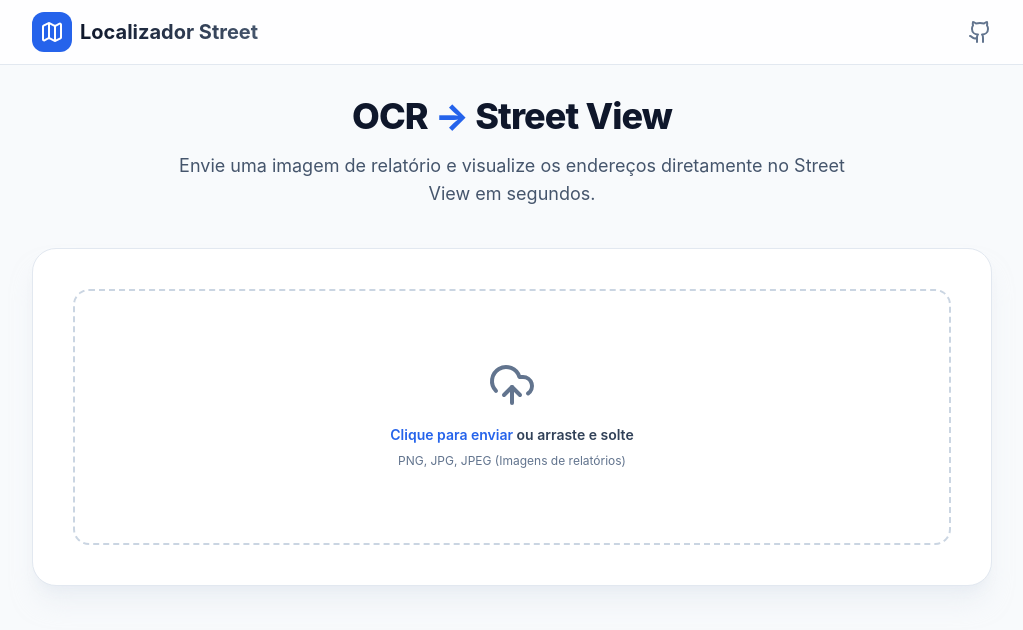
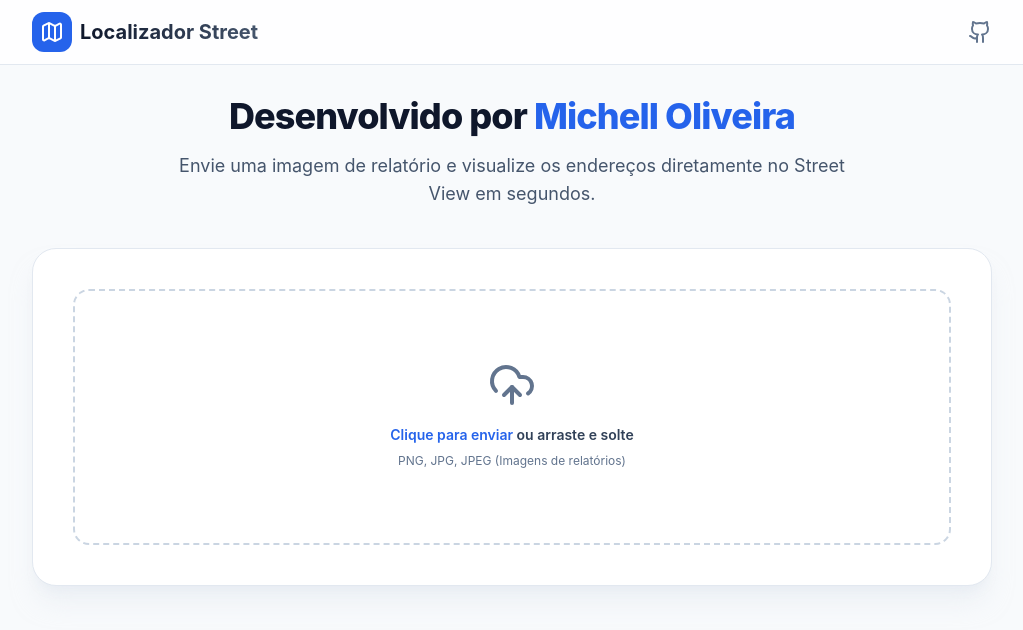
Before and after one commit to michellcosta/LocalizadorStreet, a React (Vite) app: page / in a window 1280 px wide. Shown: the top 630 px of the page, without its empty margins (128-1151 px from the left). Built offline with nearby package versions, Linux system fonts and the light colour scheme.

Commit message:
style: atualizado o titulo padrao da aplicacao

```diff
--- a/src/App.tsx
+++ b/src/App.tsx
@@ -75,7 +75,7 @@ function App() {
 
         <div className="text-center max-w-2xl mx-auto mb-10">
           <h2 className="text-3xl sm:text-4xl font-extrabold text-slate-900 dark:text-white mb-4 tracking-tight">
-            OCR <span className="text-primary-600">→</span> Street View
+            Desenvolvido por <span className="text-primary-600">Michell Oliveira</span>
           </h2>
           <p className="text-lg text-slate-600 dark:text-slate-400">
             Envie uma imagem de relatório e visualize os endereços diretamente no Street View em segundos.
```
